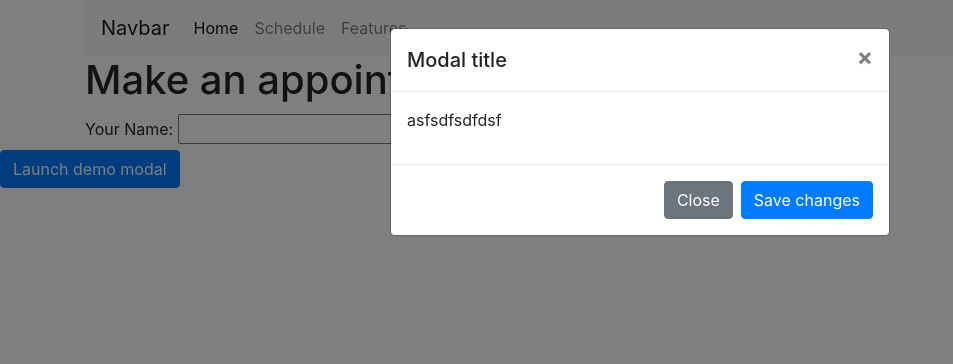
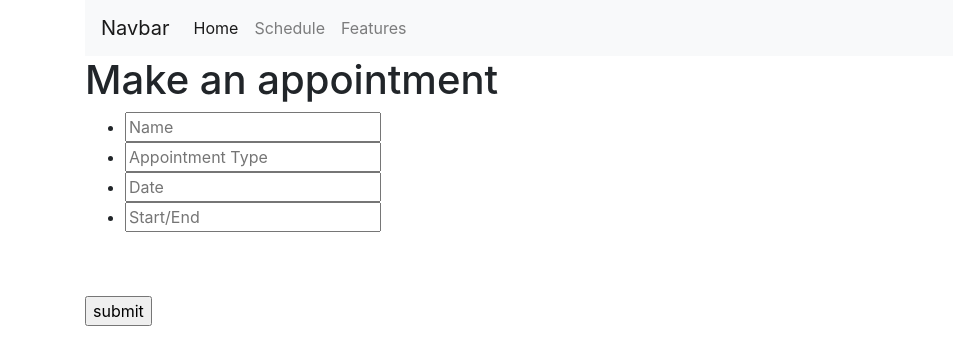
Before and after one commit to rockandrollbaby/calculator, a plain HTML site: page schedule.html in a window 1280 px wide. Shown: the whole page, without its empty margins (0-953 px from the left). Drawn offline with nearby package versions, Linux system fonts and the light colour scheme.

Commit message:
add modal button to appointment scheduler

```diff
--- a/js/scripts2.js
+++ b/js/scripts2.js
@@ -1,6 +1,6 @@
 $(document).ready(function(){
     // Show the Modal on load
-    $("#exampleModal").modal("show");
+    // $("#exampleModal").modal("show");
 
     // Hide the Modal
     $(".btn btn-primary").click(function(){
--- a/schedule.html
+++ b/schedule.html
@@ -30,30 +30,38 @@
           </div>
         </nav>
         <h1>Make an appointment</h1>
-        <form id="name">
-          <label for="name-input">Your Name:</label>
-          <input id="name-input" type="text">
-          <button type="submit" class="btn">Submit!</button>
+        <form>
+        <ul id="fieldList">
+          <li>
+            <input name="name[]" type="text" placeholder="Name" />
+          </li>
+          <li>
+            <input name="description[]" type="text" placeholder="Appointment Type" />
+          </li>
+          <li>
+            <input name="date[]" type="text" placeholder="Date">
+          </li>
+          <li>
+            <input name="startend[]" type="text" placeholder="Start/End">
+          </li>
+        </ul>
+        <br>
+        <br>
+        <input type="button" value="submit" data-toggle="modal" data-target="#exampleModal">
+      </form>
+    <!-- MODAL -->
 
-          </div>
-        </form>
-
-
-        <!-- MODAL -->
-        <button type="button" class="btn btn-primary" data-toggle="modal" data-target="#exampleModal">
-          Launch demo modal
-        </button>
       <div class="modal fade" id="exampleModal" tabindex="-1" role="dialog" aria-labelledby="exampleModalLabel" aria-hidden="true">
         <div class="modal-dialog" role="document">
           <div class="modal-content">
             <div class="modal-header">
-                <h5 class="modal-title" id="exampleModalLabel">Modal title</h5>
+              <h5 class="modal-title" id="exampleModalLabel">Appointment Confirmation</h5>
               <button type="button" class="close" data-dismiss="modal" aria-label="Close">
                 <span aria-hidden="true">&times;</span>
               </button>
             </div>
             <div class="modal-body">
-                <p>asfsdfsdfdsf</p>
+              <p>SUCCESS!!</p>
             </div>
             <div class="modal-footer">
               <button type="button" class="btn btn-secondary" data-dismiss="modal">Close</button>
@@ -62,7 +70,6 @@
           </div>
         </div>
       </div>
-
       </div>
     <script src="https://code.jquery.com/jquery-3.3.1.slim.min.js" integrity="sha384-q8i/X+965DzO0rT7abK41JStQIAqVgRVzpbzo5smXKp4YfRvH+8abtTE1Pi6jizo" crossorigin="anonymous"></script>
     <script src="https://cdnjs.cloudflare.com/ajax/libs/popper.js/1.14.3/umd/popper.min.js" integrity="sha384-ZMP7rVo3mIykV+2+9J3UJ46jBk0WLaUAdn689aCwoqbBJiSnjAK/l8WvCWPIPm49" crossorigin="anonymous"></script>
```
Lines whose indentation alone changed are shown as unchanged.
